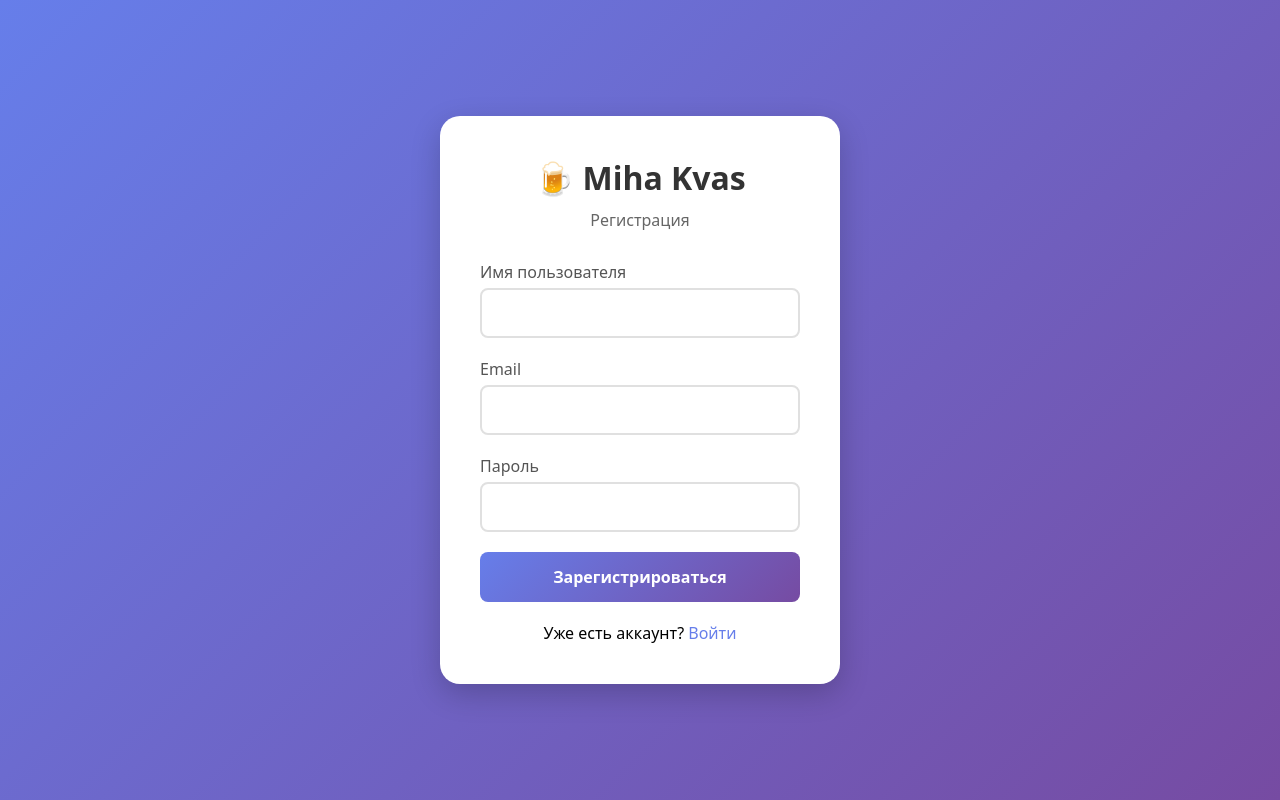
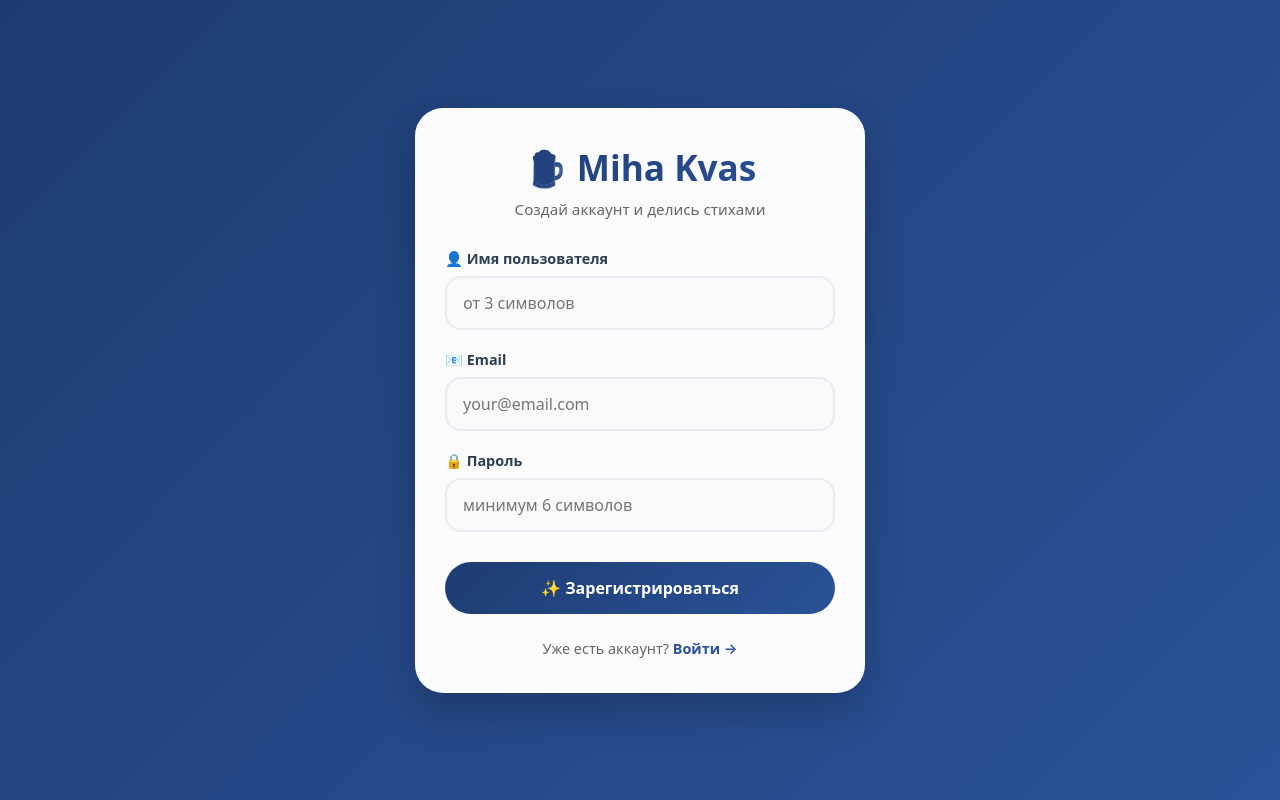
Before and after one commit to noyemkaren-ship-it/poems, a FastAPI app: page /register in a window 1280 px wide. Run offline with FastAPI, Linux system fonts and the light colour scheme.

Commit message:
project: 3v

```diff
--- a/templates/register.html
+++ b/templates/register.html
@@ -2,124 +2,154 @@
 <html lang="ru">
 <head>
     <meta charset="UTF-8">
-    <meta name="viewport" content="width=device-width, initial-scale=1.0">
+    <meta name="viewport" content="width=device-width, initial-scale=1.0, maximum-scale=1.0, user-scalable=yes">
     <title>Регистрация | Miha Kvas</title>
     <style>
         * {
             margin: 0;
             padding: 0;
             box-sizing: border-box;
-            font-family: system-ui, -apple-system, sans-serif;
+            font-family: system-ui, -apple-system, 'Segoe UI', Roboto, sans-serif;
         }
         body {
-            background: linear-gradient(135deg, #667eea 0%, #764ba2 100%);
+            background: linear-gradient(135deg, #1e3c72 0%, #2a5298 100%);
             min-height: 100vh;
             display: flex;
             align-items: center;
             justify-content: center;
+            padding: 20px;
         }
         .container {
-            background: white;
-            border-radius: 20px;
-            padding: 40px;
-            width: 90%;
-            max-width: 400px;
-            box-shadow: 0 10px 30px rgba(0,0,0,0.2);
+            background: rgba(255,255,255,0.98);
+            border-radius: 28px;
+            padding: 35px 30px;
+            width: 100%;
+            max-width: 450px;
+            box-shadow: 0 20px 40px rgba(0,0,0,0.2);
+            transition: all 0.3s ease;
         }
         h1 {
-            color: #333;
-            margin-bottom: 10px;
+            font-size: 2.2rem;
+            background: linear-gradient(135deg, #1e3c72 0%, #2a5298 100%);
+            -webkit-background-clip: text;
+            background-clip: text;
+            color: transparent;
+            margin-bottom: 8px;
             text-align: center;
         }
         .subtitle {
             color: #666;
             text-align: center;
             margin-bottom: 30px;
+            font-size: 0.95rem;
         }
         .form-group {
             margin-bottom: 20px;
         }
         label {
             display: block;
-            margin-bottom: 5px;
-            color: #555;
-            font-weight: 500;
+            margin-bottom: 8px;
+            color: #2c3e50;
+            font-weight: 600;
+            font-size: 0.9rem;
         }
         input {
             width: 100%;
-            padding: 12px;
-            border: 2px solid #e0e0e0;
-            border-radius: 8px;
-            font-size: 16px;
+            padding: 14px 16px;
+            border: 2px solid #e9ecef;
+            border-radius: 16px;
+            font-size: 1rem;
             transition: all 0.3s;
+            background: #f8f9fa;
         }
         input:focus {
             outline: none;
-            border-color: #667eea;
+            border-color: #2a5298;
+            background: white;
+            box-shadow: 0 0 0 3px rgba(42, 82, 152, 0.1);
         }
         button {
             width: 100%;
-            padding: 14px;
-            background: linear-gradient(135deg, #667eea 0%, #764ba2 100%);
+            padding: 15px;
+            background: linear-gradient(135deg, #1e3c72 0%, #2a5298 100%);
             color: white;
             border: none;
-            border-radius: 8px;
-            font-size: 16px;
+            border-radius: 40px;
+            font-size: 1rem;
             font-weight: 600;
             cursor: pointer;
             transition: all 0.3s;
+            margin-top: 10px;
         }
         button:hover {
             transform: translateY(-2px);
-            box-shadow: 0 5px 15px rgba(102, 126, 234, 0.4);
+            box-shadow: 0 8px 20px rgba(30, 60, 114, 0.3);
+        }
+        button:active {
+            transform: translateY(0);
         }
         .login-link {
             text-align: center;
-            margin-top: 20px;
+            margin-top: 25px;
+            font-size: 0.9rem;
+            color: #666;
         }
         .login-link a {
-            color: #667eea;
+            color: #2a5298;
             text-decoration: none;
-            font-weight: 500;
+            font-weight: 600;
         }
         .login-link a:hover {
             text-decoration: underline;
         }
         .error {
-            background: #fee;
-            color: #c00;
-            padding: 10px;
-            border-radius: 8px;
+            background: #ffe3e3;
+            color: #c0392b;
+            padding: 12px 16px;
+            border-radius: 16px;
             margin-bottom: 20px;
             text-align: center;
+            font-size: 0.9rem;
+            border-left: 4px solid #c0392b;
+        }
+        @media (max-width: 480px) {
+            .container {
+                padding: 25px 20px;
+            }
+            h1 {
+                font-size: 1.8rem;
+            }
+            input {
+                padding: 12px 14px;
+            }
         }
     </style>
 </head>
 <body>
     <div class="container">
         <h1>🍺 Miha Kvas</h1>
-        <div class="subtitle">Регистрация</div>
+        <div class="subtitle">Создай аккаунт и делись стихами</div>
 
         <div id="error" class="error" style="display: none;"></div>
 
         <form id="registerForm">
             <div class="form-group">
-                <label>Имя пользователя</label>
-                <input type="text" id="username" required minlength="3">
+                <label>👤 Имя пользователя</label>
+                <input type="text" id="username" placeholder="от 3 символов" required minlength="3">
             </div>
             <div class="form-group">
-                <label>Email</label>
-                <input type="email" id="email" required>
+                <label>📧 Email</label>
+                <input type="email" id="email" placeholder="your@email.com" required>
             </div>
             <div class="form-group">
-                <label>Пароль</label>
-                <input type="password" id="password" required minlength="6">
+                <label>🔒 Пароль</label>
+                <input type="password" id="password" placeholder="минимум 6 символов" required minlength="6">
             </div>
-            <button type="submit">Зарегистрироваться</button>
+            <button type="submit">✨ Зарегистрироваться</button>
         </form>
 
         <div class="login-link">
-            Уже есть аккаунт? <a href="/login">Войти</a>
+            Уже есть аккаунт? <a href="/login">Войти →</a>
         </div>
     </div>
 
@@ -127,24 +157,32 @@
         document.getElementById('registerForm').addEventListener('submit', async (e) => {
             e.preventDefault();
 
+            const username = document.getElementById('username').value.trim();
+            const email = document.getElementById('email').value.trim();
+            const password = document.getElementById('password').value;
+
+            const errorDiv = document.getElementById('error');
+            errorDiv.style.display = 'none';
+
+            try {
                 const response = await fetch('/register', {
                     method: 'POST',
                     headers: {'Content-Type': 'application/json'},
-                body: JSON.stringify({
-                    username: document.getElementById('username').value,
-                    email: document.getElementById('email').value,
-                    password: document.getElementById('password').value
-                })
+                    body: JSON.stringify({ username, email, password })
                 });
 
                 const data = await response.json();
 
                 if (response.ok) {
-                document.cookie = `username=${data.username}; path=/; max-age=86400`;
+                    document.cookie = `username=${data.username}; path=/; max-age=86400; SameSite=Lax`;
                     window.location.href = `/profile/${data.username}`;
                 } else {
-                document.getElementById('error').style.display = 'block';
-                document.getElementById('error').textContent = data.detail || 'Ошибка регистрации';
+                    errorDiv.style.display = 'block';
+                    errorDiv.textContent = data.detail || 'Ошибка регистрации';
+                }
+            } catch (err) {
+                errorDiv.style.display = 'block';
+                errorDiv.textContent = 'Ошибка соединения. Попробуйте позже.';
             }
         });
     </script>
```
Also changed, not shown: templates/profile.html (+152 -63 lines). Lines whose indentation alone changed are shown as unchanged.
